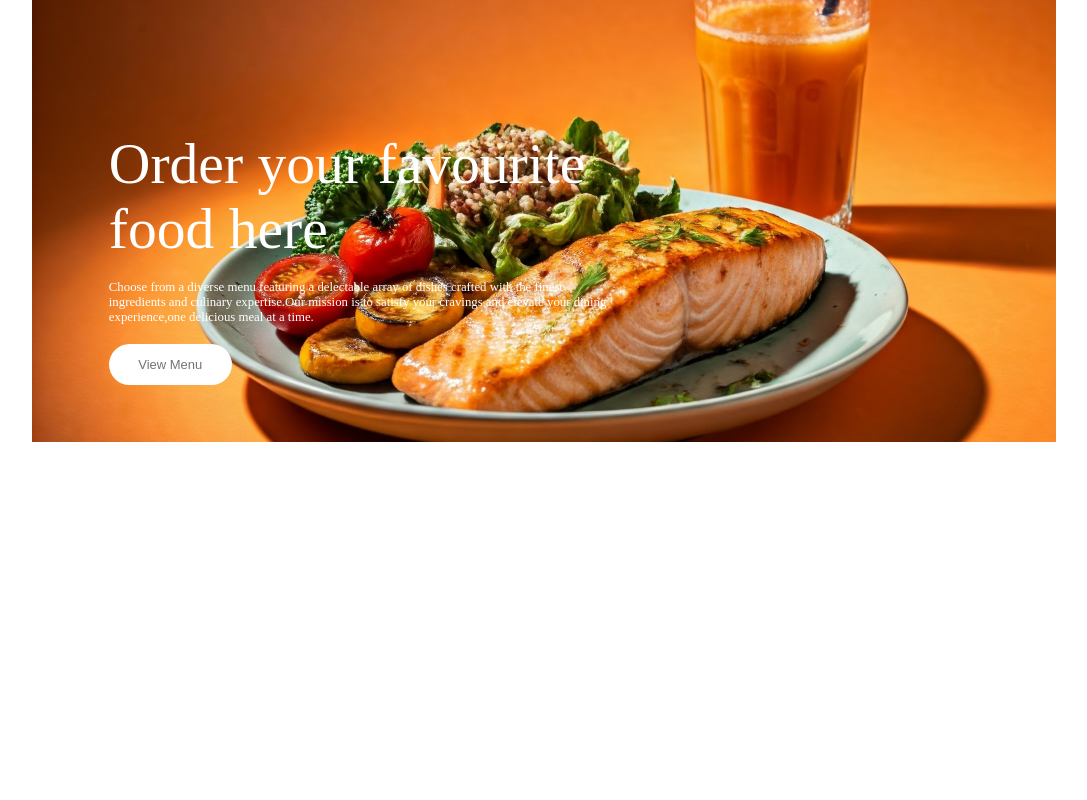
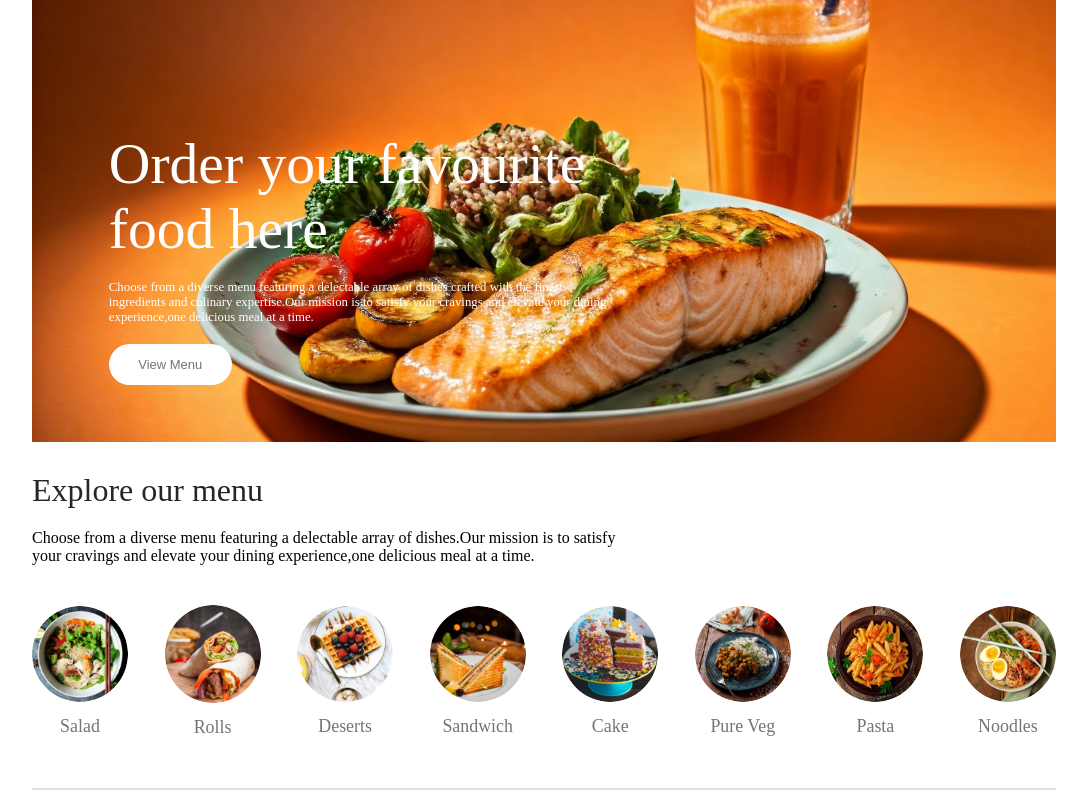
Before and after one commit to LavneeshSharma/food-del, a React (Vite) app: page / in a window 1280 px wide. Shown: the part 293-1093 px from the top of the page, without its empty margins (96-1183 px from the left). Before the commit the page ends 800 px from the top, so only its background shows below. Built offline with nearby package versions, Linux system fonts and the light colour scheme.

Commit message:
Home updates

```diff
--- /dev/null
+++ b/src/Context/StoreContext.jsx
@@ -0,0 +1,14 @@
+import { createContext } from "react";
+import { food_list } from '../assets/frontend_assets/assets.js'
+export const StoreContext=createContext(null)
+const StoreContextProvider=(props)=>{
+    const contextValue={
+       food_list
+    }
+    return(
+        <StoreContext.Provider value={contextValue}>
+            {props.children}
+        </StoreContext.Provider>
+    )
+}
+export default StoreContextProvider
--- a/src/assets/frontend_assets/assets.js
+++ b/src/assets/frontend_assets/assets.js
@@ -1,6 +1,6 @@
 import basket_icon from './basket_icon.png'
 import logo from './logo.png'
-import header_img from './header_img.png'
+// import header_img from './header_img.png'
 import search_icon from './search_icon.png'
 import menu_1 from './menu_1.png'
 import menu_2 from './menu_2.png'
@@ -63,7 +63,7 @@
 export const assets = {
     logo,
     basket_icon,
-    header_img,
+    // header_img,
     search_icon,
     rating_starts,
     add_icon_green,
--- a/src/components/Navbar/ExploreMenu/ExploreMenu.css
+++ b/src/components/Navbar/ExploreMenu/ExploreMenu.css
@@ -0,0 +1,48 @@
+.explore-menu{
+    display: flex;
+    flex-direction: column;
+    gap: 20px;
+}
+.explore-menu h1{
+    color: #262626;
+    font-weight: 500;
+}
+.explore-menu-text{
+    max-width: 60%;
+    columns: #808080;
+}
+.explore-menu-list{
+    display: flex;
+    justify-content: space-between;
+    align-items: center;
+    gap:30px;
+    text-align: center;
+    margin: 20px 0px;
+    overflow-x: scroll;
+}
+.explore-menu-list::-webkit-scrollbar{
+    display: none;
+}
+.explore-menu-list-item img{
+    width:7.5vw;
+    min-width: 80px;
+    cursor: pointer;
+    border-radius: 50%;
+    transition: 0.2s;
+}
+.explore-menu-list-item p{
+    margin-top: 10px;
+    color: #747474;
+    font-size: max(1.4vw,16px);
+    cursor: pointer;
+}
+.explore-menu hr{
+    margin: 10px 0px;
+    height: 2px;
+    background-color: #e2e2e2;
+    border: none;
+}
+.explore-menu-list-item .active{
+    border: 4px solid tomato;
+    padding: 2px;
+}
--- a/src/components/Navbar/ExploreMenu/ExploreMenu.jsx
+++ b/src/components/Navbar/ExploreMenu/ExploreMenu.jsx
@@ -1,7 +1,7 @@
 import React from 'react'
 import './ExploreMenu.css'
 import {menu_list} from '../../../assets/frontend_assets/assets.js'
-const ExploreMenu = () => {
+const ExploreMenu = ({category,setCategory}) => {
   return (
     <div className='explore-menu' id='explore-menu'>
        <h1>Explore our menu</h1>
@@ -9,14 +9,15 @@
        <div className="explore-menu-list">
         {menu_list.map((item,index)=>{
             return(
-               <div className="explore-menu-list-item">
-                   <img src={item.menu_image} alt=""/>
+               <div onClick={()=>setCategory(prev=>prev===item.menu_name?"All":item.menu_name)} className="explore-menu-list-item">
+                   <img className={category===item.menu_name?"active":""}src={item.menu_image} alt=""/>
                    <p>{item.menu_name}</p>
                </div>
             )
         })
         }
        </div>
+       <hr />
     </div>
   )
 }
--- a/src/main.jsx
+++ b/src/main.jsx
@@ -3,11 +3,14 @@
 import './index.css';
 import App from './App.jsx';
 import { BrowserRouter } from 'react-router-dom';
+import StoreContextProvider from './Context/StoreContext.jsx';
 
 ReactDOM.createRoot(document.getElementById('root')).render(
   <StrictMode>
     <BrowserRouter>
+    <StoreContextProvider>
       <App />
+    </StoreContextProvider>
     </BrowserRouter>
   </StrictMode>,
 );
--- a/src/pages/Home/Home.jsx
+++ b/src/pages/Home/Home.jsx
@@ -1,10 +1,14 @@
 import React from 'react'
 import Header from '../../components/Navbar/Header/Header'
 import './Home.css'
+import { useState } from 'react'
+import ExploreMenu from '../../components/Navbar/ExploreMenu/ExploreMenu'
 const Home = () => {
+  const[category,setCategory]=useState("All");
   return (
     <div>
       <Header/>
+      <ExploreMenu category={category} setCategory={setCategory}/>
     </div>
   )
 }
```
